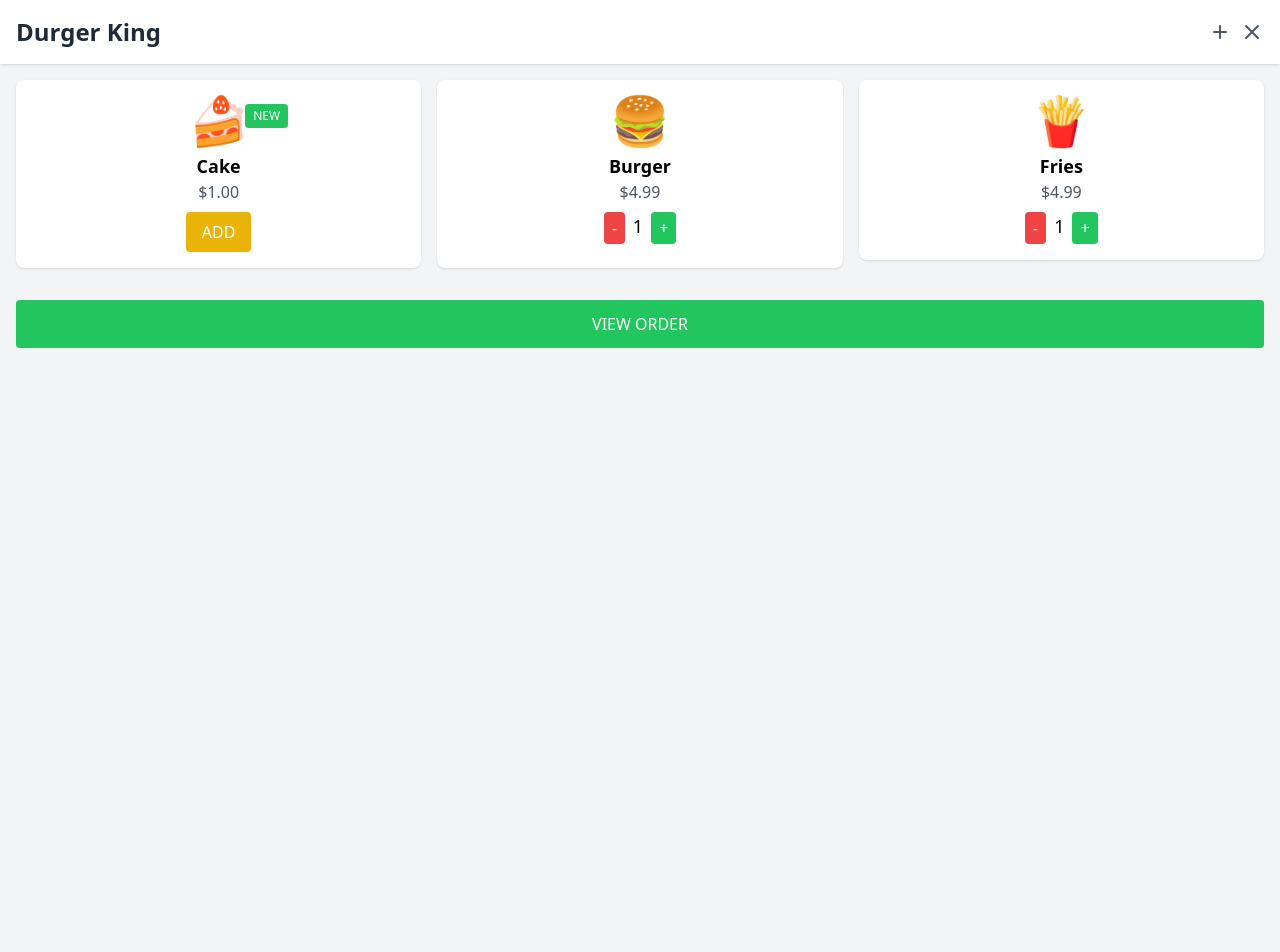
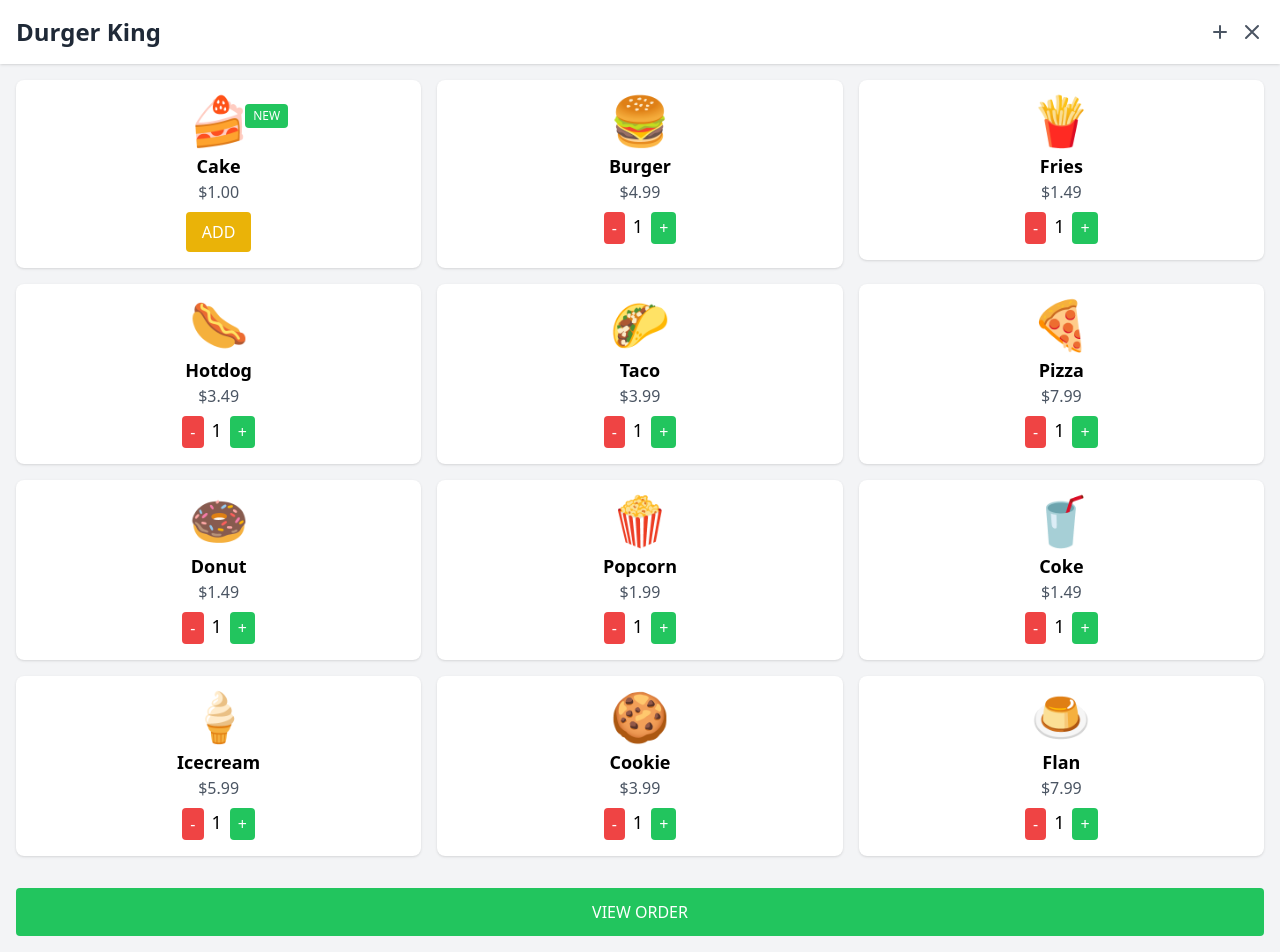
Before and after one commit to xusnora336/p2_web_app.github.io, a plain HTML site: page index.html in a window 1280 px wide. Before the commit the page ends 800 px from the top, so only its background shows below. Drawn offline with nearby package versions, Linux system fonts and the light colour scheme.

Commit message:
xamma produktalar qoshildi

```diff
--- a/index.html
+++ b/index.html
@@ -60,15 +60,131 @@
         <div class="menu-item bg-white rounded-lg shadow p-4 flex flex-col items-center">
             <div class="text-5xl mb-2">🍟</div>
             <h3 class="text-lg font-semibold">Fries</h3>
-            <p class="text-gray-600">$4.99</p>
+            <p class="text-gray-600">$1.49</p>
             <div class="flex space-x-2 mt-2 counter-container" data-initial="1">
                 <button class="bg-red-500 text-white px-2 py-1 rounded hover:bg-red-600">-</button>
                 <span class="text-lg count">1</span>
                 <button class="bg-green-500 text-white px-2 py-1 rounded hover:bg-green-600">+</button>
             </div>
         </div>
+    </div>
+    <div class="menu-item bg-white rounded-lg shadow p-4 flex flex-col items-center">
+        <div class="text-5xl mb-2">🌭 </div>
+        <h3 class="text-lg font-semibold">Hotdog</h3>
+        <p class="text-gray-600">$3.49</p>
+        <div class="flex space-x-2 mt-2 counter-container" data-initial="1">
+            <button class="bg-red-500 text-white px-2 py-1 rounded hover:bg-red-600">-</button>
+            <span class="text-lg count">1</span>
+            <button class="bg-green-500 text-white px-2 py-1 rounded hover:bg-green-600">+</button>
+        </div>
+    </div>
 
+    <div>
+        <div class="menu-item bg-white rounded-lg shadow p-4 flex flex-col items-center">
+            <div class="text-5xl mb-2">🌮 </div>
+            <h3 class="text-lg font-semibold">Taco</h3>
+            <p class="text-gray-600">$3.99</p>
+            <div class="flex space-x-2 mt-2 counter-container" data-initial="1">
+                <button class="bg-red-500 text-white px-2 py-1 rounded hover:bg-red-600">-</button>
+                <span class="text-lg count">1</span>
+                <button class="bg-green-500 text-white px-2 py-1 rounded hover:bg-green-600">+</button>
+            </div>
+        </div>
     </div>
+
+    <div>
+        <div class="menu-item bg-white rounded-lg shadow p-4 flex flex-col items-center">
+            <div class="text-5xl mb-2">🍕 </div>
+            <h3 class="text-lg font-semibold">Pizza</h3>
+            <p class="text-gray-600">$7.99</p>
+            <div class="flex space-x-2 mt-2 counter-container" data-initial="1">
+                <button class="bg-red-500 text-white px-2 py-1 rounded hover:bg-red-600">-</button>
+                <span class="text-lg count">1</span>
+                <button class="bg-green-500 text-white px-2 py-1 rounded hover:bg-green-600">+</button>
+            </div>
+        </div>
+    </div>
+
+
+    <div>
+        <div class="menu-item bg-white rounded-lg shadow p-4 flex flex-col items-center">
+            <div class="text-5xl mb-2">🍩</div>
+            <h3 class="text-lg font-semibold">Donut</h3>
+            <p class="text-gray-600">$1.49</p>
+            <div class="flex space-x-2 mt-2 counter-container" data-initial="1">
+                <button class="bg-red-500 text-white px-2 py-1 rounded hover:bg-red-600">-</button>
+                <span class="text-lg count">1</span>
+                <button class="bg-green-500 text-white px-2 py-1 rounded hover:bg-green-600">+</button>
+            </div>
+        </div>
+    </div>
+
+    <div>
+        <div class="menu-item bg-white rounded-lg shadow p-4 flex flex-col items-center">
+            <div class="text-5xl mb-2">🍿 </div>
+            <h3 class="text-lg font-semibold">Popcorn</h3>
+            <p class="text-gray-600">$1.99</p>
+            <div class="flex space-x-2 mt-2 counter-container" data-initial="1">
+                <button class="bg-red-500 text-white px-2 py-1 rounded hover:bg-red-600">-</button>
+                <span class="text-lg count">1</span>
+                <button class="bg-green-500 text-white px-2 py-1 rounded hover:bg-green-600">+</button>
+            </div>
+        </div>
+    </div>
+
+    <div>
+        <div class="menu-item bg-white rounded-lg shadow p-4 flex flex-col items-center">
+            <div class="text-5xl mb-2">🥤 </div>
+            <h3 class="text-lg font-semibold">Coke</h3>
+            <p class="text-gray-600">$1.49</p>
+            <div class="flex space-x-2 mt-2 counter-container" data-initial="1">
+                <button class="bg-red-500 text-white px-2 py-1 rounded hover:bg-red-600">-</button>
+                <span class="text-lg count">1</span>
+                <button class="bg-green-500 text-white px-2 py-1 rounded hover:bg-green-600">+</button>
+            </div>
+        </div>
+    </div>
+
+    <div>
+        <div class="menu-item bg-white rounded-lg shadow p-4 flex flex-col items-center">
+            <div class="text-5xl mb-2">🍦</div>
+            <h3 class="text-lg font-semibold">Icecream</h3>
+            <p class="text-gray-600">$5.99</p>
+            <div class="flex space-x-2 mt-2 counter-container" data-initial="1">
+                <button class="bg-red-500 text-white px-2 py-1 rounded hover:bg-red-600">-</button>
+                <span class="text-lg count">1</span>
+                <button class="bg-green-500 text-white px-2 py-1 rounded hover:bg-green-600">+</button>
+            </div>
+        </div>
+    </div>
+
+    <div>
+        <div class="menu-item bg-white rounded-lg shadow p-4 flex flex-col items-center">
+            <div class="text-5xl mb-2">🍪</div>
+            <h3 class="text-lg font-semibold">Cookie</h3>
+            <p class="text-gray-600">$3.99</p>
+            <div class="flex space-x-2 mt-2 counter-container" data-initial="1">
+                <button class="bg-red-500 text-white px-2 py-1 rounded hover:bg-red-600">-</button>
+                <span class="text-lg count">1</span>
+                <button class="bg-green-500 text-white px-2 py-1 rounded hover:bg-green-600">+</button>
+            </div>
+        </div>
+    </div>
+
+    <div>
+        <div class="menu-item bg-white rounded-lg shadow p-4 flex flex-col items-center">
+            <div class="text-5xl mb-2">🍮 </div>
+            <h3 class="text-lg font-semibold">Flan</h3>
+            <p class="text-gray-600">$7.99</p>
+            <div class="flex space-x-2 mt-2 counter-container" data-initial="1">
+                <button class="bg-red-500 text-white px-2 py-1 rounded hover:bg-red-600">-</button>
+                <span class="text-lg count">1</span>
+                <button class="bg-green-500 text-white px-2 py-1 rounded hover:bg-green-600">+</button>
+            </div>
+        </div>
+    </div>
+
+
 
     <!-- Qo‘shimcha mahsulotlar shu tartibda qo‘shiladi... -->
 </main>
```
